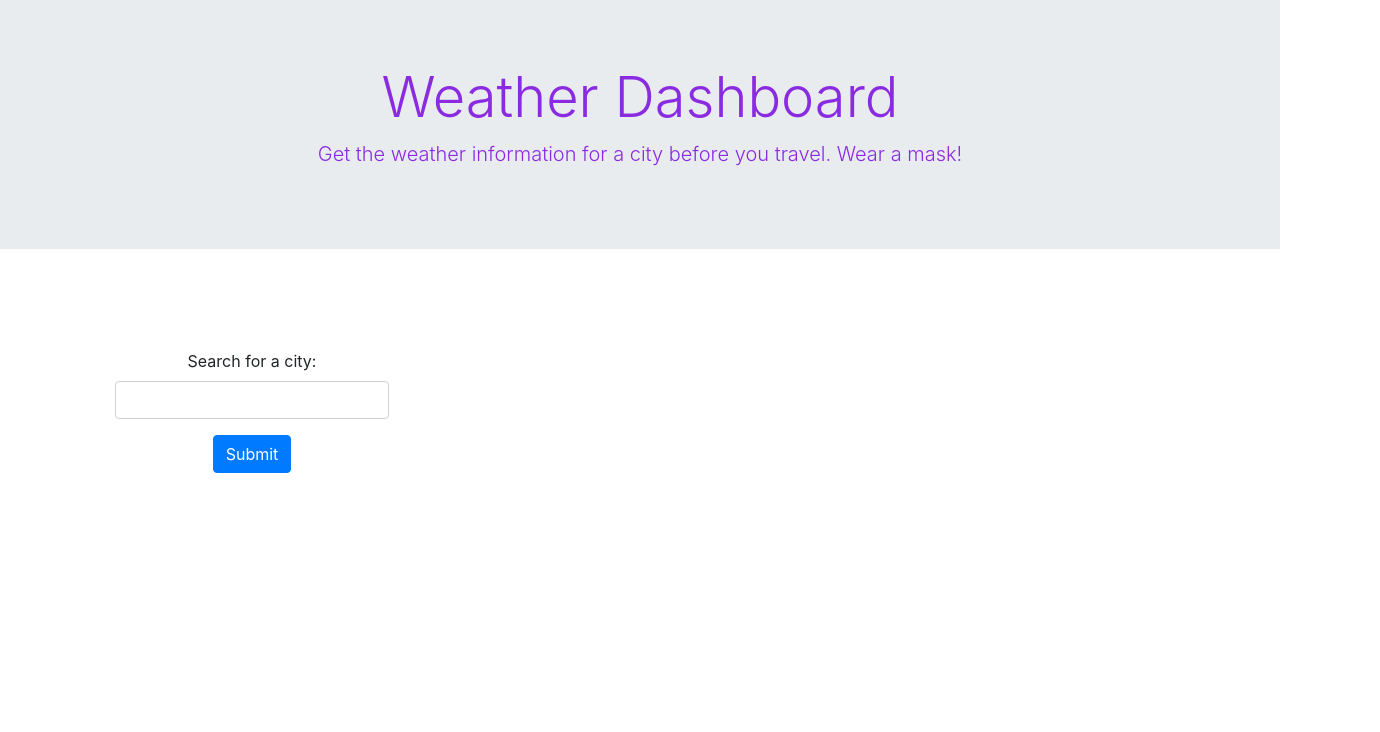
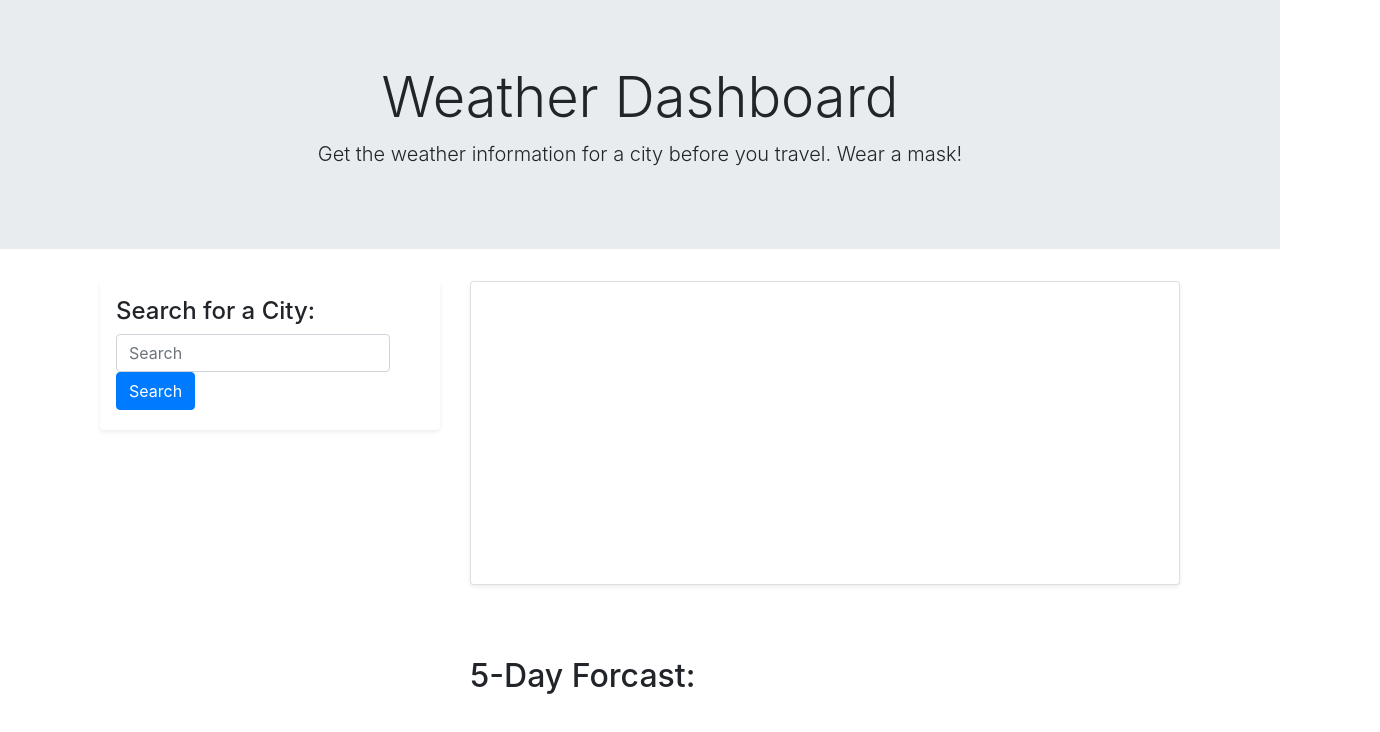
Before and after one commit to tuanasaurus/weatherDashboard, a plain HTML site: page docs/index.html in a window 1280 px wide. Shown: the whole page, 1380 px wide, since content can reach past the window. Drawn offline with nearby package versions, Linux system fonts and the light colour scheme.

Commit message:
Added the placeholders for the content

```diff
--- a/docs/index.html
+++ b/docs/index.html
@@ -15,20 +15,39 @@
 </head>
 <body>
     <div class="jumbotron jumbotron-fluid">
-        <div class="container">
+        <div class="container-fluid text-center">
           <h1 class="display-4">Weather Dashboard</h1>
           <p class="lead">Get the weather information for a city before you travel. Wear a mask!</p>
         </div>
     </div>
 
-    <div class="search row col">
-        <form>
-            <div class="form-group">
-                <label for="city">Search for a city:</label>
-                <input type="city" class="form-control">
+<!-- Content Area -->
+    <div class="container">
+        <div class="clearfix">
+            <div class="col-4 float-left">
+                <nav class="navbar navbar-light bg-light shadow-sm p-3 mb-5 bg-white rounded">
+                    <h4>Search for a City:</h4>
+                        <form class="form-inline">
+                            <input id="city-input" class="form-control mr-sm-2" type="search" placeholder="Search">
+                            <button id="select-city" class="btn btn-primary my-2 my-sm-0" type="submit">Search</button>
+                        </form>
+                    <form id="searchHistory" class="mt-1"></form>
+<!-- Search History section -->
+                </nav>
             </div>
-                <button type="submit" class="btn btn-primary">Submit</button>
-        </form>
+            <div class="col-8 float-right">
+                <div class="card bg-light text-dark p-2 rem shadow-sm p-3 mb-5 bg-white rounded" style="width: 710; height: 19rem;">
+                    <div id="current"></div>
+<!-- Current Weather -->
+                    <div id="uvl-display"></div>
+                </div>
+                    <br>
+                    <h2>5-Day Forcast:</h2>
+<!-- 5 Day forecast -->
+                <div  id="5day" class="row">
+                </div>
+            </div>
+        </div>
     </div>
 
 
--- a/docs/script.js
+++ b/docs/script.js
@@ -1,3 +1,19 @@
 $(document).ready(function(){
 
+// 1. Building the search function for the current city
+
+function searchCity(cityname){
+
+    const queryURL = "api.openweathermap.org/data/2.5/weather?q=" + cityname + "&units=imperial&appid=166a433c57516f51dfab1f7edaed8413";
+
+    $.ajax({
+        url: queryURL,
+        method: "GET"
+    }).then(function(response){
+        console.log(response);
+        console.log(queryURL);
+    });
+
+}
+
 })
--- a/docs/style.css
+++ b/docs/style.css
@@ -1,10 +1,8 @@
-.container{
-    text-align: center;
-    color: blueviolet;
+.search{
+    margin-top: 20px;
+    margin-left: 100px;
 }
 
-.search{
-    text-align: center;
-    margin-top: 100px;
-    margin-left: 100px;
+.btn{
+    margin-top: 20px;
 }
```
